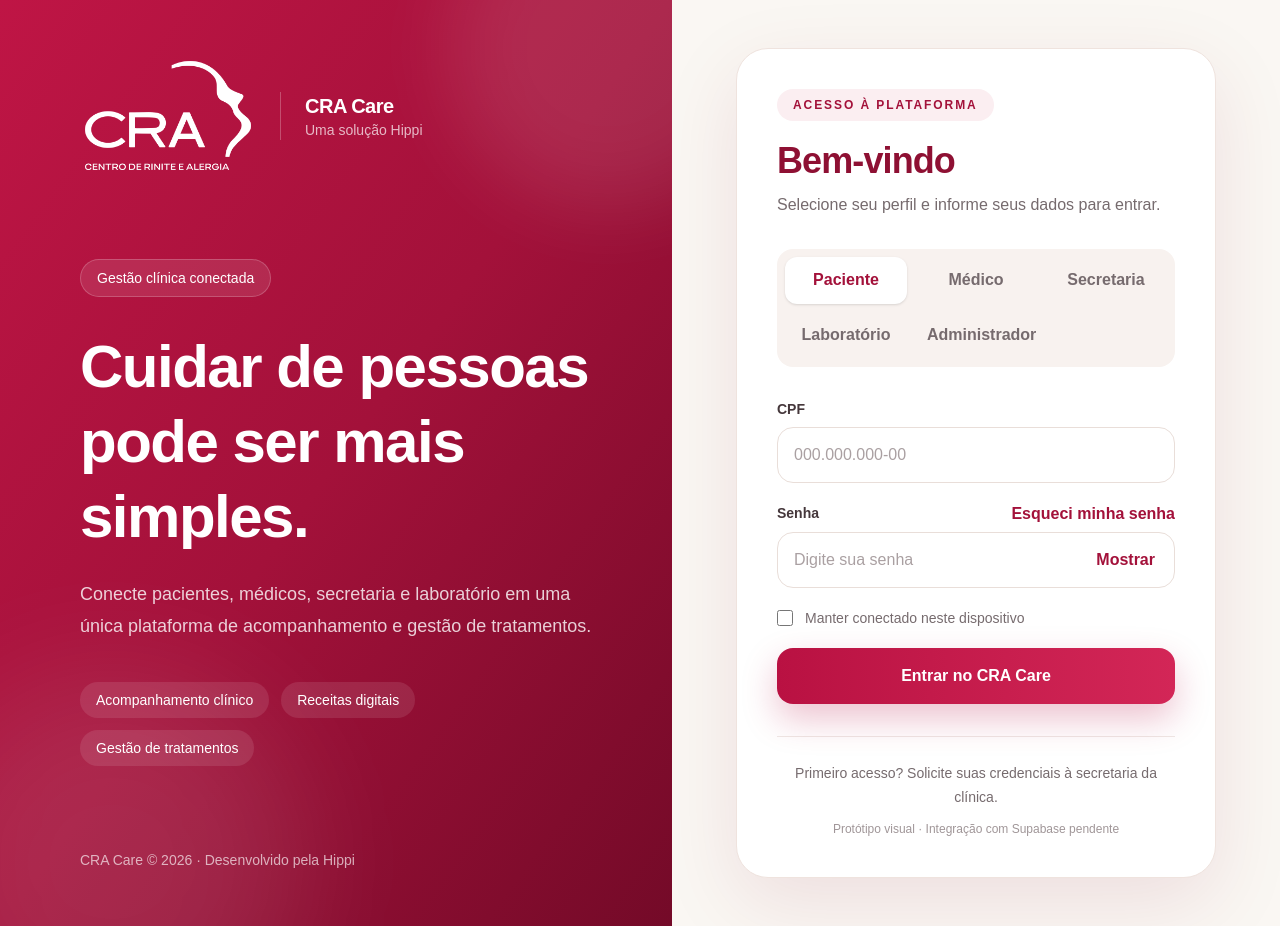
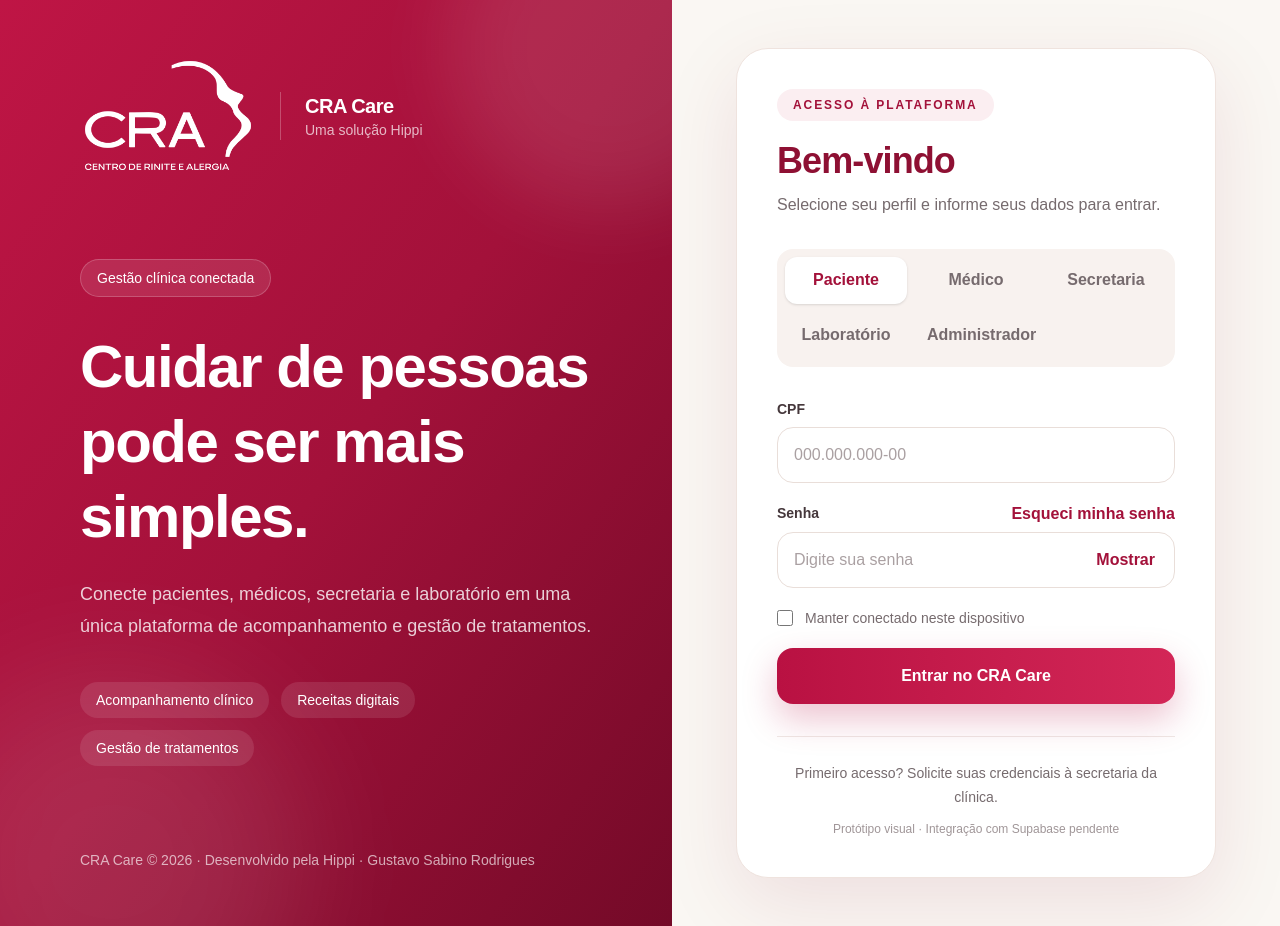
Before and after one commit to HippiTecnologia/cra-care, a Next.js app: page / in a window 1280 px wide. Built offline with nearby package versions, Linux system fonts and the light colour scheme.

Commit message:
Adiciona credito de desenvolvimento e corrige icone

```diff
--- a/src/app/page.tsx
+++ b/src/app/page.tsx
@@ -153,7 +153,7 @@
           </div>
 
           <footer className="relative z-10 text-sm text-white/65">
-            CRA Care © 2026 · Desenvolvido pela Hippi
+            CRA Care © 2026 · Desenvolvido pela Hippi · Gustavo Sabino Rodrigues
           </footer>
         </section>
 
```
